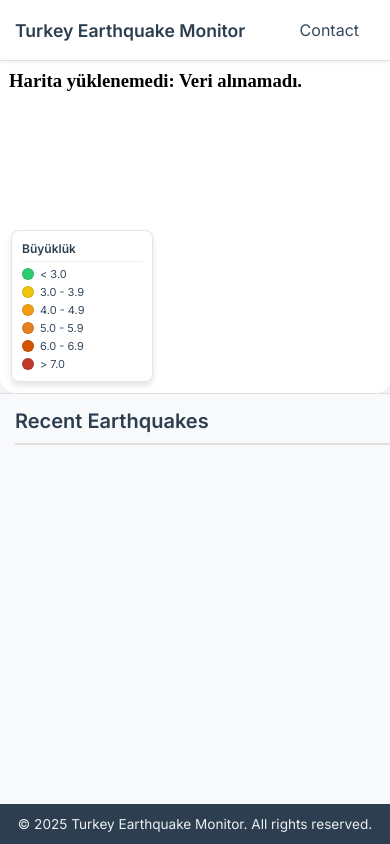
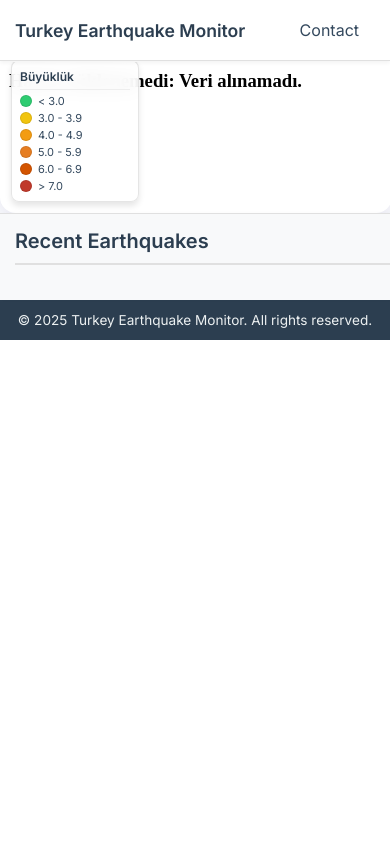
Before and after one commit to ar3s27/earthQuakeVisualizationOpenStreet, a Flask app: page / in a window 390 px wide. Run offline with Flask 3, Linux system fonts and the light colour scheme; data that the repository does not hold is empty.

Commit message:
Update style.css

```diff
--- a/static/style.css
+++ b/static/style.css
@@ -383,26 +383,38 @@
 
 /* Mobile Responsiveness */
 @media (max-width: 768px) {
+    /* Allow page scrolling */
+    body, html {
+        height: auto;
+        overflow-x: hidden;
+    }
+
     .main-content {
         flex-direction: column; /* Stack vertically */
+        height: auto; /* Let content define height */
+        overflow: visible;
     }
 
     /* Map on top */
     #map-container {
-        height: 55vh; /* Take up 55% of the viewport height */
+        height: 50vh; /* Fixed height for map (half screen) */
         width: 100%;
         order: 1; /* Ensure map is first */
-        border-radius: 0 0 16px 16px; /* Rounded corners only at bottom */
+        border-radius: 0 0 16px 16px;
+        position: relative;
+        z-index: 1;
     }
 
-    /* Sidebar below */
+    /* Sidebar (List) below */
     .sidebar {
         width: 100%;
-        height: 45vh; /* Take up remaining height */
+        height: auto; /* Natural height */
+        max-height: none; /* Remove any height constraints */
         order: 2; /* Ensure sidebar is second */
         border-right: none;
         border-top: 1px solid #e0e0e0;
         padding: 15px;
+        overflow: visible; /* Disable internal scroll, use page scroll */
     }
 
     .main-header {
@@ -417,18 +429,18 @@
     .map-legend {
         bottom: 10px;
         left: 10px;
-        padding: 10px;
-        min-width: 120px;
+        padding: 8px;
+        min-width: 110px;
     }
 
     .legend-title {
         font-size: 12px;
-        margin-bottom: 5px;
+        margin-bottom: 4px;
     }
 
     .legend-list li {
         font-size: 11px;
-        margin-bottom: 4px;
+        margin-bottom: 3px;
     }
 
     .color-dot {
@@ -439,8 +451,8 @@
 
     /* Adjust Modal for Mobile */
     .modal-content {
-        width: 95%;
+        width: 90%;
+        margin-top: 20vh;
         padding: 20px;
-        margin-top: 20%;
     }
 }
```
